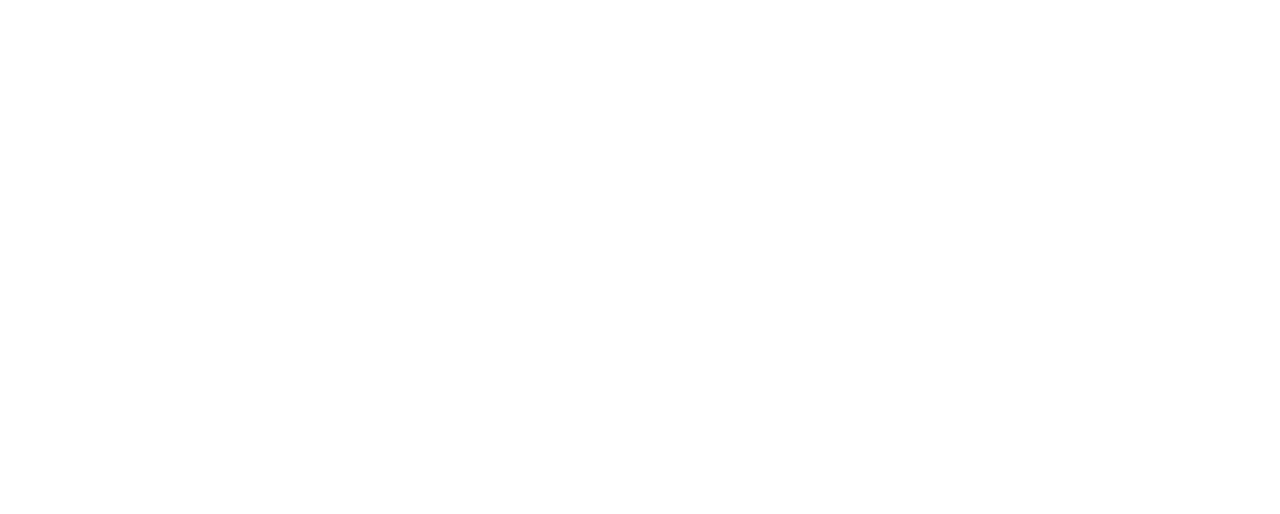
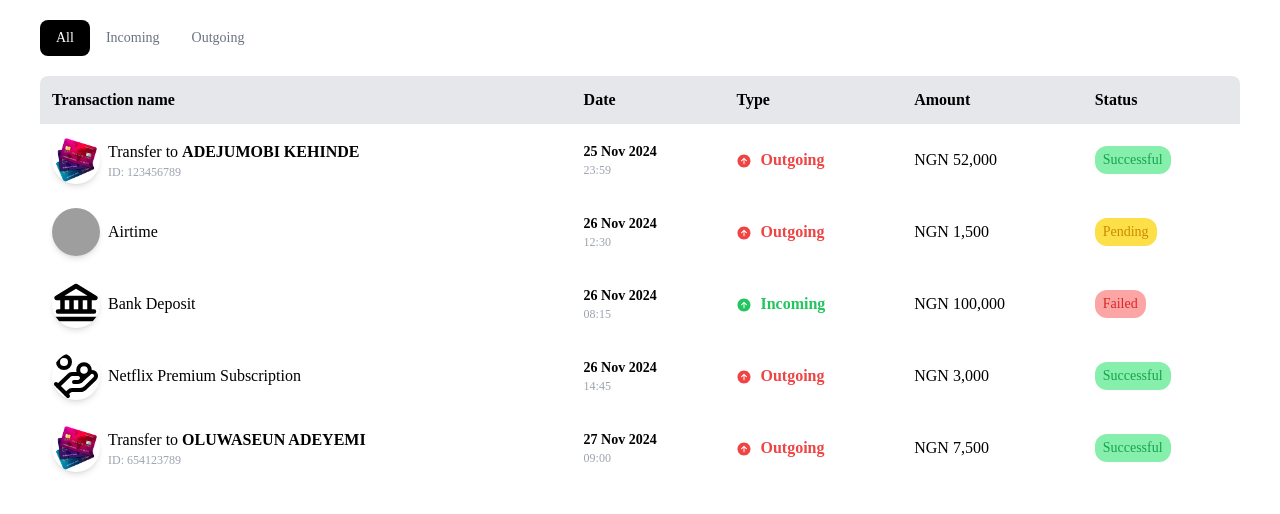
Before and after one commit to AYANO-EMMANUEL/core-banking-app, a React (Vite) app: page /activity in a window 1280 px wide. Before the commit this address had no page. Shown: the top 514 px of the page. Built offline with nearby package versions, Linux system fonts and the light colour scheme; grey boxes are pictures that could not be loaded; a web font is replaced by a local one.

Commit message:
pushing initial activity page

```diff
--- a/src/App.jsx
+++ b/src/App.jsx
@@ -1,5 +1,5 @@
 import { BrowserRouter } from "react-router-dom";
-import Layout from "./layout/RootLayout";
+import RootLayout from "./layout/RootLayout";
 import AuthLayout from "./layout/AuthLayout";
 import "./global.css"
 
@@ -9,7 +9,7 @@
     <>
       <BrowserRouter >
         <AuthLayout />
-        <Layout />
+        <RootLayout />
       </BrowserRouter>
     </>
   );
--- a/src/layout/RootLayout.jsx
+++ b/src/layout/RootLayout.jsx
@@ -2,6 +2,7 @@
 import Home from '../pages/Home/Home'
 import Dashboard from '../pages/Dashboard/Dashboard'
 import Navbar from '../components/Navbar'
+import Activity from '../pages/Activity/Activity'
 
 const Layout = () => {
   return (
@@ -12,6 +13,7 @@
         <Route path='/' exact element={<Home />} />
         {/* <Route path='/contact' exact element={<Contact /> } /> */}
         <Route path='/dashboard' exact element={<Dashboard />} />
+        <Route path='/activity' exact element={<Activity />} />
       </Routes>
     </>
   )
--- /dev/null
+++ b/src/pages/Activity/Activity.jsx
@@ -0,0 +1,13 @@
+import ActivityList from "./components/ActivityList"
+import ActivityTabSwitcher from "./components/ActivityTabSwitcher"
+
+const Activity = () => {
+  return (
+    <div className="w-full py-5 px-10">
+      <ActivityTabSwitcher />
+      <ActivityList />
+    </div>
+  )
+}
+
+export default Activity
--- /dev/null
+++ b/src/pages/Activity/components/ActivityList.jsx
@@ -0,0 +1,109 @@
+import { IoArrowUpCircle } from "react-icons/io5";
+import TransactionPreviewItem from "./TransactionPreviewItem";
+
+const ActivityList = () => {
+  const transactions = [
+    {
+      type: "transfer",
+      status: "Successful",
+      amount: 52000,
+      recipient: "ADEJUMOBI KEHINDE",
+      transactionId: "123456789",
+      timestamp: "2024-11-25T23:59:00",
+    },
+    {
+      type: "airtime",
+      status: "Pending",
+      amount: 1500,
+      recipient: "08012345678",
+      transactionId: "987654321",
+      timestamp: "2024-11-26T12:30:00",
+    },
+    {
+      type: "deposit",
+      status: "Failed",
+      amount: 100000,
+      recipient: "Bank XYZ",
+      transactionId: "456789123",
+      timestamp: "2024-11-26T08:15:00",
+    },
+    {
+      type: "subscription",
+      status: "Successful",
+      amount: 3000,
+      recipient: "Streaming Service",
+      transactionId: "321654987",
+      timestamp: "2024-11-26T14:45:00",
+    },
+    {
+      type: "transfer",
+      status: "Successful",
+      amount: 7500,
+      recipient: "OLUWASEUN ADEYEMI",
+      transactionId: "654123789",
+      timestamp: "2024-11-27T09:00:00",
+    },
+  ];
+
+  return (
+    <div>
+      <table className="w-full mt-5 rounded-t-lg overflow-hidden">
+        <thead>
+          <tr className="bg-gray-200">
+            <th className="text-start p-3">Transaction name</th>
+            <th className="text-start p-3">Date</th>
+            <th className="text-start p-3">Type</th>
+            <th className="text-start p-3">Amount</th>
+            <th className="text-start p-3">Status</th>
+          </tr>
+        </thead>
+        <tbody>
+          {/* <tr>
+                    <td className="p-3">
+                        <div className="flex gap-2 items-center">
+                            <img src="/assets/cards.png" alt="" className="rounded-full w-8 md:w-12 object-cover object-center"/>
+                            <div>
+                                <h3>Transfer to <span className="uppercase font-bold">ADEJUMOBI KEHINDE</span></h3>
+                                <p className="text-xs text-gray-400">ID: 123456789</p>
+                            </div>
+                        </div>
+                    </td>
+                    <td className="p-3">
+                        <div>
+                            <p className="text-sm font-semibold text-dark">25 Nov 2024</p>
+                            <p className="text-xs text-gray-400">11:59 PM</p>
+                        </div>
+                    </td>
+                    <td className="p-3">
+                        <p className="text-red-500 font-semibold"><IoArrowUpCircle className="inline mr-2"/> Outgoing</p>
+                    </td>
+                    <td className="p-3">NGN 52, 000</td>
+                    <td className="p-3">
+                        <p className="bg-green-300 text-green-600 px-2 py-1 rounded-xl text-sm w-fit">Succesful</p>
+                    </td>
+                </tr> */}
+          {transactions.map((transaction, index) => (
+            <TransactionPreviewItem
+              key={transaction.transactionId || index}
+              type={transaction.type}
+              status={transaction.status}
+              amount={transaction.amount}
+              recipient={transaction.recipient}
+              transactionId={transaction.transactionId}
+              timestamp={transaction.timestamp}
+            />
+          ))}
+        </tbody>
+      </table>
+    </div>
+  );
+};
+
+export default ActivityList;
+
+// Things to think about
+// - Transaction name - Transfer, Airtime, Subscriptions(bills),
+// - Type- (Ingoing or Outgoing )
+// - Recipient
+// - Date and Time
+// - Amount
--- /dev/null
+++ b/src/pages/Activity/components/ActivityTabSwitcher.jsx
@@ -0,0 +1,36 @@
+/* eslint-disable react/prop-types */
+import { useState } from "react";
+
+const TabSwitch = ({tab, text, switchTab, activeTab}) => {
+    return(<button
+      onClick={() => switchTab(tab)}
+      className={`rounded-lg px-4 py-2 text-sm ${
+        !(activeTab === tab)
+          ? "text-gray-500"
+          : "text-white bg-black"
+      }`}
+    >
+      <span>{text}</span>
+    </button>)
+  };
+
+
+const ActivityTabSwitcher = () => {
+  const [activeTab, setActiveTab] = useState("all");
+
+    function switchTab(tab){
+        setActiveTab(tab);
+    }
+
+
+
+  return (
+    <div>
+        <TabSwitch activeTab={activeTab} tab={'all'} text={'All'} switchTab={() => switchTab('all')}/>
+        <TabSwitch activeTab={activeTab} tab={'incoming'} text={'Incoming'} switchTab={() => switchTab('incoming')}/>
+        <TabSwitch activeTab={activeTab} tab={'outgoing'} text={'Outgoing'} switchTab={() => switchTab('outgoing')}/>
+    </div>
+  );
+};
+
+export default ActivityTabSwitcher;
--- /dev/null
+++ b/src/pages/Activity/components/TransactionPreviewItem.jsx
@@ -0,0 +1,117 @@
+/* eslint-disable react/prop-types */
+import { HandCoins } from "lucide-react";
+import { IoArrowUpCircle } from "react-icons/io5";
+import { PiBankBold } from "react-icons/pi";
+
+const TransactionPreviewItem = ({
+  type,
+  status,
+  amount,
+  recipient,
+  transactionId,
+  timestamp,
+}) => {
+  const formattedDate = new Date(timestamp).toLocaleDateString("en-GB", {
+    day: "2-digit",
+    month: "short",
+    year: "numeric",
+  });
+  const formattedTime = new Date(timestamp).toLocaleTimeString("en-GB", {
+    hour: "2-digit",
+    minute: "2-digit",
+  });
+
+  return (
+    <tr>
+      {/* Display the first column based on the transaction type */}
+      <td className="p-3">
+        {type === "transfer" && (
+          <div className="flex gap-2 items-center">
+            <img
+              src="/assets/cards.png"
+              alt="Transaction icon"
+              className="rounded-full w-8 md:w-12 object-cover shadow-md aspect-square"
+            />
+            <div>
+              <h3>
+                Transfer to{" "}
+                <span className="uppercase font-bold">{recipient}</span>
+              </h3>
+              <p className="text-xs text-gray-400">ID: {transactionId}</p>
+            </div>
+          </div>
+        )}
+        {type === "airtime" && (
+          <div className="flex gap-2 items-center ">
+            <img
+              src="https://hallmarknews.com/wp-content/uploads/2023/11/Compress_20231117_094424_4513.png"
+              alt=""
+              className="shadow-md rounded-full w-8 md:w-12 object-cover aspect-square"
+            />
+            <h3>Airtime</h3>
+          </div>
+        )}
+        {type === "deposit" && (
+          <div className="flex gap-2 items-center ">
+            <PiBankBold className="shadow-md rounded-full w-8 md:w-12 h-8 md:h-12 object-cover aspect-square" />
+            <h3 className="">Bank Deposit</h3>
+          </div>
+        )}
+        {type === "subscription" && (
+          <div className="flex gap-2 items-center ">
+            <HandCoins className="shadow-md rounded-full w-8 md:w-12 h-8 md:h-12 object-cover aspect-square" />
+            <h3 className="">Netflix Premium Subscription</h3>
+          </div>
+        )}
+      </td>
+
+      {/* Display Date and Time */}
+      <td className="p-3">
+        <div>
+          <p className="text-sm font-semibold text-dark">{formattedDate}</p>
+          <p className="text-xs text-gray-400">{formattedTime}</p>
+        </div>
+      </td>
+
+      {/* Display Transaction Direction */}
+      <td className="p-3">
+        <p
+          className={
+            (type === "transfer") |
+            (type === "airtime") |
+            (type === "subscription")
+              ? "text-red-500 font-semibold"
+              : "text-green-500 font-semibold"
+          }
+        >
+          <IoArrowUpCircle className="inline mr-2" />
+          {(type === "transfer") |
+          (type === "airtime") |
+          (type === "subscription")
+            ? "Outgoing"
+            : "Incoming"}
+        </p>
+      </td>
+
+      {/* Display Amount */}
+      <td className="p-3">NGN {amount.toLocaleString()}</td>
+
+      {/* Display Status */}
+      <td className="p-3">
+        <p
+          className={`px-2 py-1 rounded-xl text-sm w-fit ${
+            status === "Successful"
+              ? "bg-green-300 text-green-600"
+              : status === "Pending"
+              ? "bg-yellow-300 text-yellow-600"
+              : "bg-red-300 text-red-600"
+          }`}
+        >
+          {status}
+        </p>
+      </td>
+    </tr>
+  );
+};
+
+export default TransactionPreviewItem;
--- a/src/pages/Auth/Verification.jsx
+++ b/src/pages/Auth/Verification.jsx
@@ -1,4 +1,4 @@
-import React, { useState, useEffect } from 'react';
+import { useState, useEffect } from 'react';
 
 const OTPVerification = () => {
   const [otp, setOtp] = useState(new Array(5).fill(''));
--- a/src/pages/Dashboard/Dashboard.jsx
+++ b/src/pages/Dashboard/Dashboard.jsx
@@ -23,7 +23,7 @@
           fill={color}
         />
         <path
-          fill-rule="evenodd"
+          fillRule="evenodd"
           clip-rule="evenodd"
           d="M0 6.36819C0 5.77883 0.473422 5.30106 1.05742 5.30106H15.1563C15.7403 5.30106 16.2137 5.77883 16.2137 6.36819C16.2137 6.95755 15.7403 7.43532 15.1563 7.43532H1.05742C0.473422 7.43532 0 6.95755 0 6.36819Z"
           fill={color}
```
